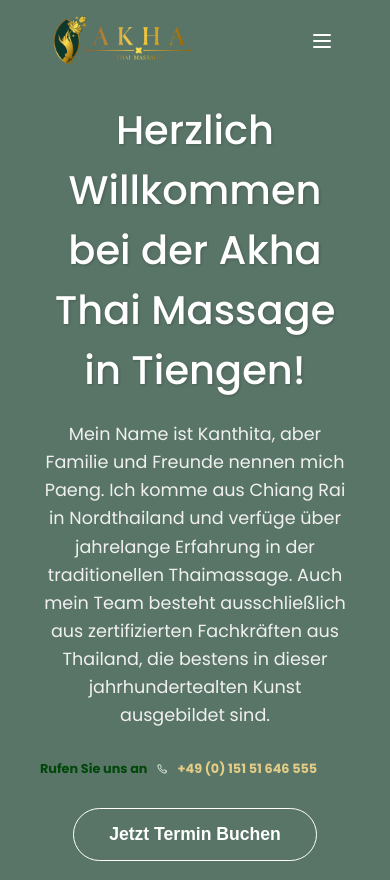
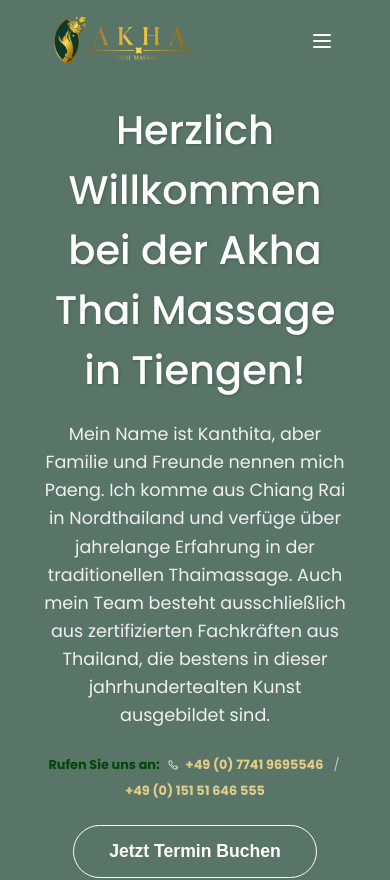
Before and after one commit to akhathaimassage/akha, a React (Vite) app in the folder frontend/: page / in a window 390 px wide. Shown: the top 880 px of the page. Built offline with nearby package versions, Linux system fonts and the light colour scheme; no server answers.

Commit message:
feat: add new landline phone number to landing page

```diff
--- a/frontend/src/pages/HomePage.css
+++ b/frontend/src/pages/HomePage.css
@@ -115,12 +115,19 @@
     align-items: center;
     gap: 10px; /* ระยะห่างระหว่าง ข้อความ-ไอคอน-เบอร์โทร */
     margin: 30px 0;
+    flex-wrap: wrap;
 }
 
 .hero-contact-line span {
     font-size: 1.1em;
     font-weight: bold;
     color: #ffffff;
+}
+
+.hero-contact-line .phone-separator {
+    color: rgba(255, 255, 255, 0.6);
+    font-weight: normal;
+    margin: 0 2px;
 }
 
 .phone-icon {
@@ -465,8 +472,10 @@
   .hero-contact-line {
     display: flex;
     align-items: center;
-    gap: 10px; /* ระยะห่างระหว่าง ข้อความ-ไอคอน-เบอร์โทร */
-    margin: 30px 0;
+    justify-content: center;
+    flex-wrap: wrap;
+    gap: 8px; /* ระยะห่างระหว่าง ข้อความ-ไอคอน-เบอร์โทร */
+    margin: 25px 0;
 }
 
 .hero-contact-line span {
--- a/frontend/src/pages/sections/ContactSection.jsx
+++ b/frontend/src/pages/sections/ContactSection.jsx
@@ -10,7 +10,8 @@
                 <div className="contact-column">
                     <h3>Kontaktinformationen</h3>
                     <p>Hauptstraße 31, 79761<br/>Tiengen, Deutschland</p>
-                    <p><strong>Telefon:</strong> <a href="tel:+4915151646555">+49 (0) 151 51 646 555</a></p>
+                    <p><strong>Telefon:</strong> <a href="tel:+4977419695546">+49 (0) 7741 9695546</a></p>
+                    <p><strong>Mobil:</strong> <a href="tel:+4915151646555">+49 (0) 151 51 646 555</a></p>
                     <p><strong>E-Mail:</strong> <a href="mailto:info@akhathaimassage.de">info@akhathaimassage.de</a></p>
                     <h4>Öffnungszeiten</h4>
                     <p>Mo - Sa: 09:00 - 19:00 Uhr<br/>So: Geschlossen</p>
--- a/frontend/src/pages/sections/HeroSection.jsx
+++ b/frontend/src/pages/sections/HeroSection.jsx
@@ -13,13 +13,15 @@
 
                     {/* ★ แก้ไขโครงสร้างที่นี่ ★ */}
                     <div className="hero-contact-line">
-                        <span>Rufen Sie uns an</span>
+                        <span>Rufen Sie uns an:</span>
 
                         {/* ไอคอนโทรศัพท์ (SVG) */}
                         <svg className="phone-icon" xmlns="http://www.w3.org/2000/svg" width="24" height="24" viewBox="0 0 24 24" fill="none" stroke="currentColor" strokeWidth="2" strokeLinecap="round" strokeLinejoin="round">
                             <path d="M22 16.92v3a2 2 0 0 1-2.18 2 19.79 19.79 0 0 1-8.63-3.07 19.5 19.5 0 0 1-6-6 19.79 19.79 0 0 1-3.07-8.67A2 2 0 0 1 4.11 2h3a2 2 0 0 1 2 1.72 12.84 12.84 0 0 0 .7 2.81 2 2 0 0 1-.45 2.11L8.09 9.91a16 16 0 0 0 6 6l1.27-1.27a2 2 0 0 1 2.11-.45 12.84 12.84 0 0 0 2.81.7A2 2 0 0 1 22 16.92z"></path>
                         </svg>
 
+                        <a href="tel:+4977419695546" className="contact-phone-number">+49 (0) 7741 9695546</a>
+                        <span className="phone-separator">/</span>
                         <a href="tel:+4915151646555" className="contact-phone-number">+49 (0) 151 51 646 555</a>
                     </div>
 
```
